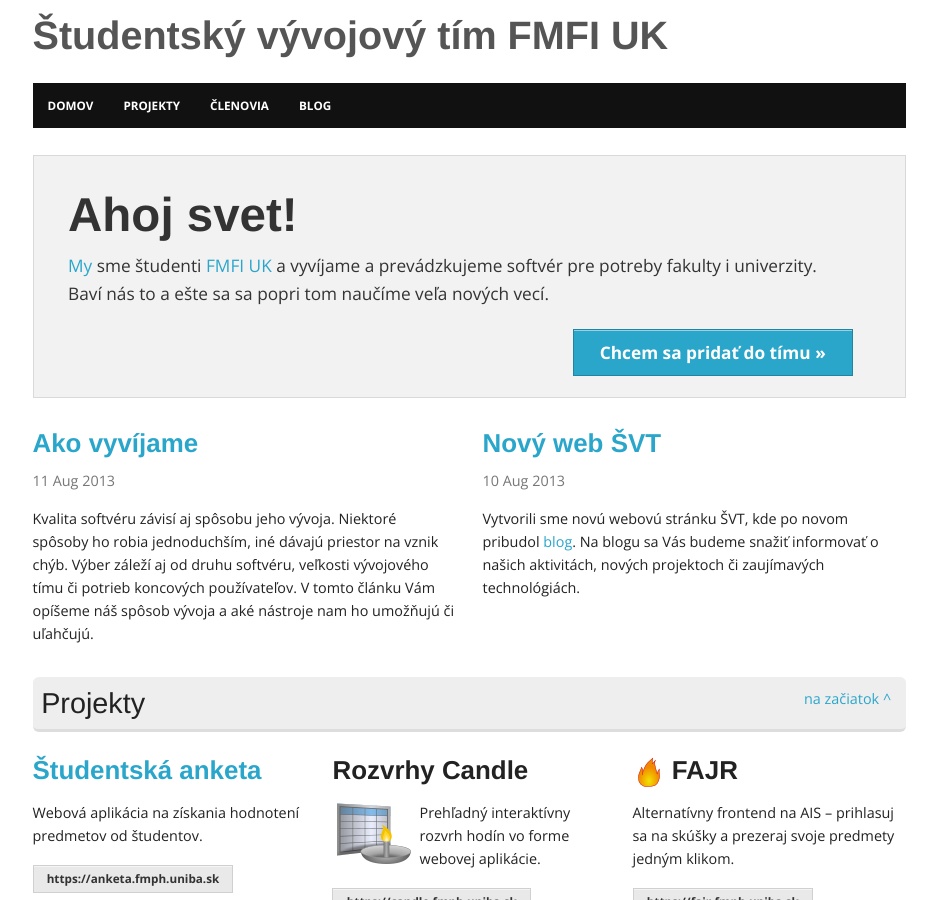
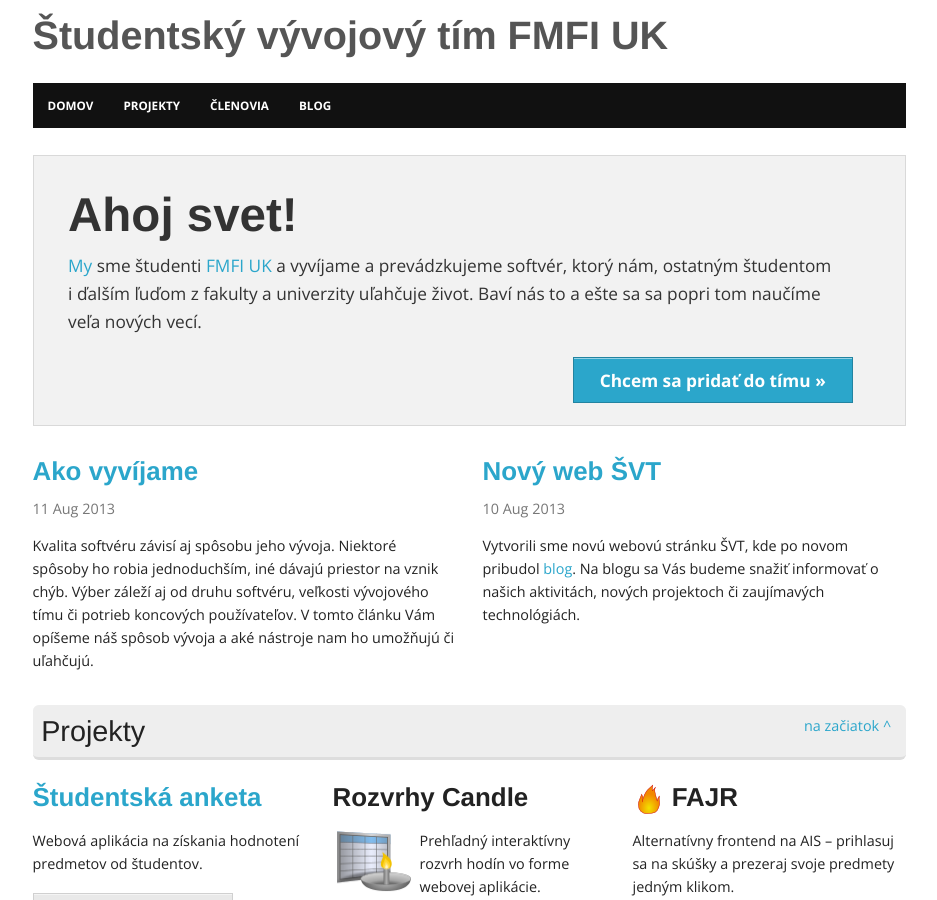
Before and after one commit to fmfi-svt/website, a Jekyll site: the page built from index.html, in a window 1280 px wide and 900 px high. Shown: the whole window, without its empty margins (171-1108 px from the left). Built offline with Jekyll 4.4.1, drawn with Linux system fonts in a browser that asks for light colours; Markdown is read by kramdown in place of the engine named in the settings.

Commit message:
uprava info o SVT na hlavnej stranke

```diff
--- a/index.html
+++ b/index.html
@@ -8,7 +8,7 @@ title: Študentský vývojový tím
 
     <div id="welcome-panel" class="panel">
         <h1>Ahoj svet!</h1>
-        <p><a href="#clenovia">My</a> sme študenti <a href="http://www.fmph.uniba.sk" title="Fakulta matematiky, fyziky a informatiky Univerzity Komenského v Bratislave">FMFI UK</a> a vyvíjame a prevádzkujeme softvér pre potreby fakulty i univerzity. Baví nás to a ešte sa sa popri tom naučíme veľa nových vecí.</p>
+        <p><a href="#clenovia">My</a> sme študenti <a href="http://www.fmph.uniba.sk" title="Fakulta matematiky, fyziky a informatiky Univerzity Komenského v Bratislave">FMFI UK</a> a vyvíjame a prevádzkujeme softvér, ktorý nám, ostatným študentom i&nbsp;ďalším ľuďom z fakulty a univerzity uľahčuje život. Baví nás to a ešte sa sa popri tom naučíme veľa nových vecí.</p>
         <p style="text-align: right">
         <a href="#chcem-sa-pridat" class="primary button">Chcem sa pridať do tímu &raquo;</a>
         </p>
```
